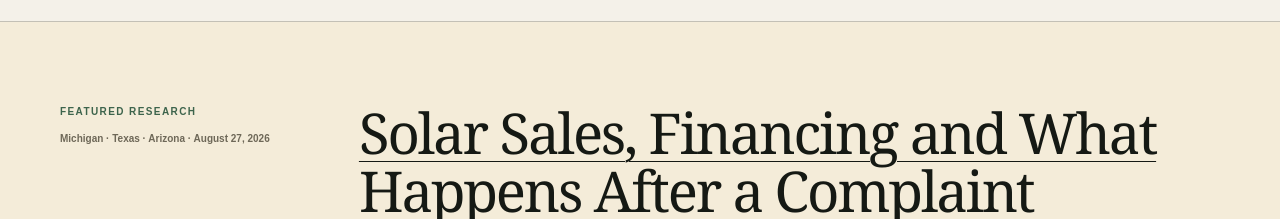
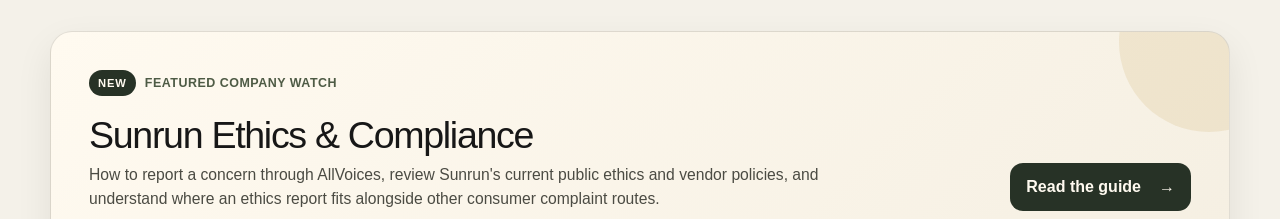
Before and after one commit to Decentralized-Rob/solar-consumer-research, a Next.js app: page / in a window 1280 px wide. Shown: the part 733-952 px from the top of the page. Built offline with nearby package versions, Linux system fonts and the light colour scheme; no server answers.

Commit message:
Feature Sunrun ethics guide on homepage

```diff
--- a/components/research-app.tsx
+++ b/components/research-app.tsx
@@ -19,6 +19,7 @@
   UpdatesSection,
 } from "./home/resource-sections";
 import type { TopicFilter } from "./home/shared";
+import { SunrunEthicsSpotlight } from "./sunrun-ethics-spotlight";
 import { useResearchContent } from "./home/use-research-content";
 
 export function ResearchApp() {
@@ -110,6 +111,7 @@
       <HomeHeader menuOpen={menuOpen} onMenuToggle={() => setMenuOpen((current) => !current)} onMenuClose={() => setMenuOpen(false)} />
       <main id="top">
         <HeroSection stateCode={stateCode} selectedState={selectedState} resourceCount={availableResources.length} onStateChange={changeState} />
+        <SunrunEthicsSpotlight variant="feature" context="Featured company watch" />
         <CaseFeature />
         <FeaturedSection guides={featuredGuides} resources={availableResources.slice(0, 4)} />
         <PathSection onChoosePath={choosePath} />
```
